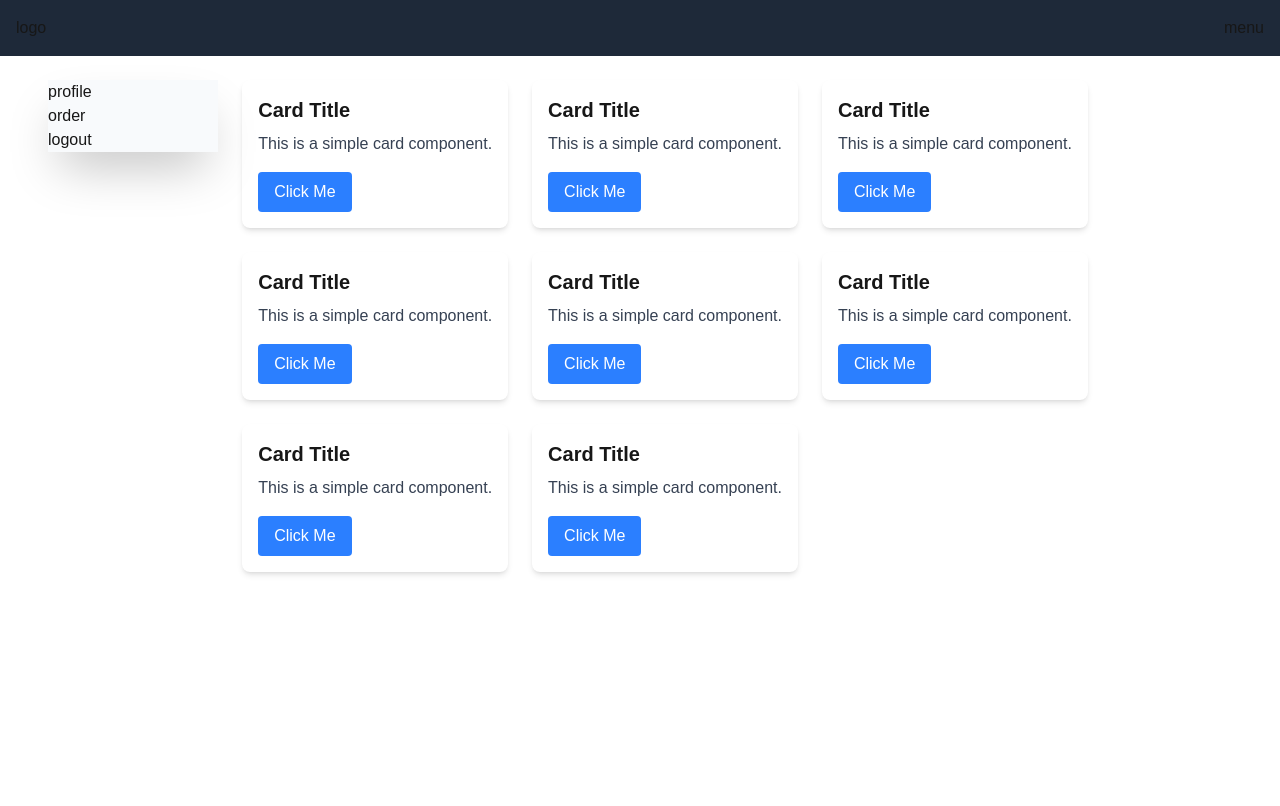
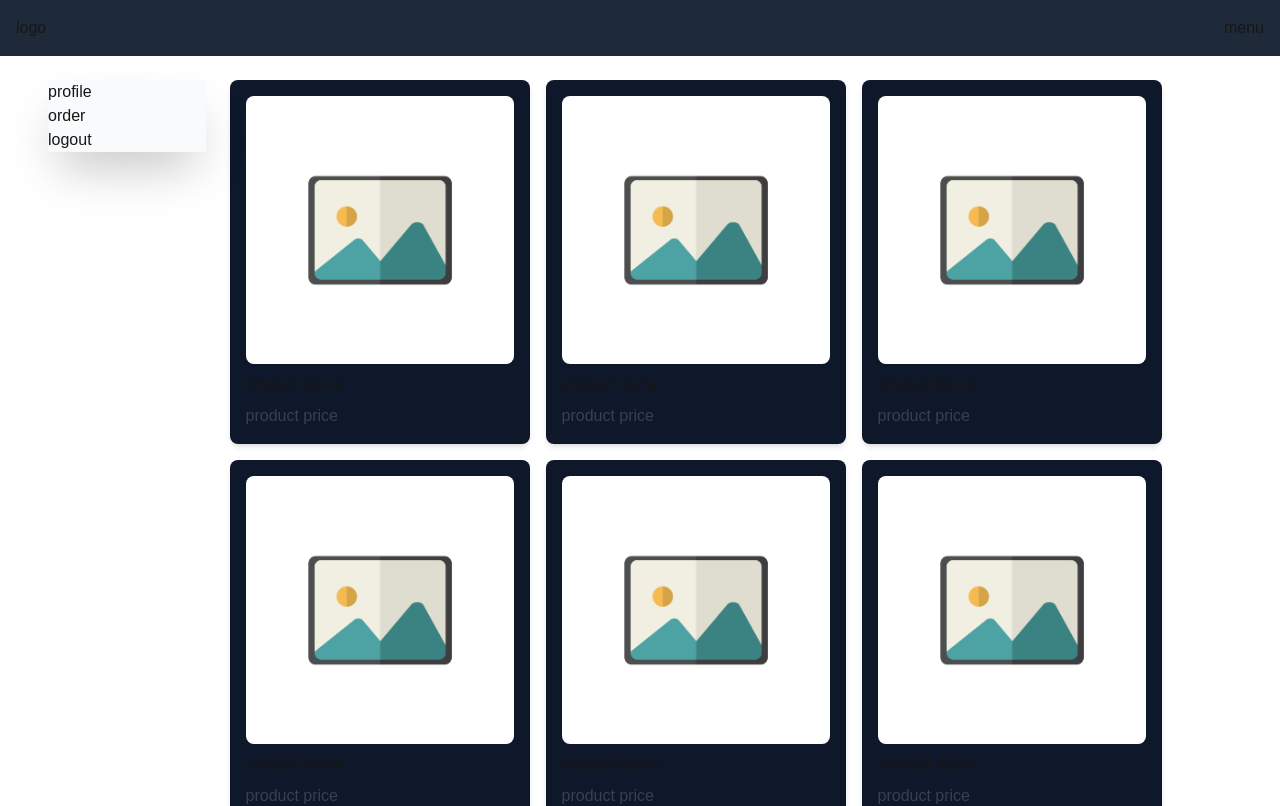
Before and after one commit to shadon016/mini-retail-app, a Next.js app: page / in a window 1280 px wide. Shown: the top 806 px of the page. Built offline with nearby package versions, Linux system fonts and the light colour scheme.

Commit message:
update product card

```diff
--- a/app/(home)/_components/card.jsx
+++ b/app/(home)/_components/card.jsx
@@ -1,14 +1,19 @@
 import React from "react";
+import Image from "next/image";
 
 const Card = () => {
   return (
     <div>
-      <div className="bg-white shadow-md rounded-lg p-4">
-        <h2 className="text-xl font-bold mb-2">Card Title</h2>
-        <p className="text-gray-700">This is a simple card component.</p>
-        <button className="mt-4 bg-blue-500 text-white py-2 px-4 rounded">
-          Click Me
-        </button>
+      <div className="bg-slate-900 shadow-md rounded-lg p-4 min-w-[200px] max-w-[300px]">
+        <Image
+          src="/product.jpg"
+          alt="Card Image"
+          width={90}
+          height={60}
+          className="rounded-lg w-full"
+        />
+        <h2 className="py-2">product name</h2>
+        <p className="text-gray-700">product price</p>
       </div>
     </div>
   );
--- a/app/(home)/_components/product.jsx
+++ b/app/(home)/_components/product.jsx
@@ -3,7 +3,7 @@ import Card from "./card";
 
 const Product = () => {
   return (
-    <div className="h-[calc(100vh - 1rem)] flex gap-6 flex-wrap">
+    <div className="h-[calc(100vh - 1rem)] flex gap-4 flex-wrap">
       {[1, 2, 3, 4, 5, 6, 7, 8].map((item, index) => (
         <div key={index}>
           <Card />
```
Also changed, not shown: public/product.jpg (added).
